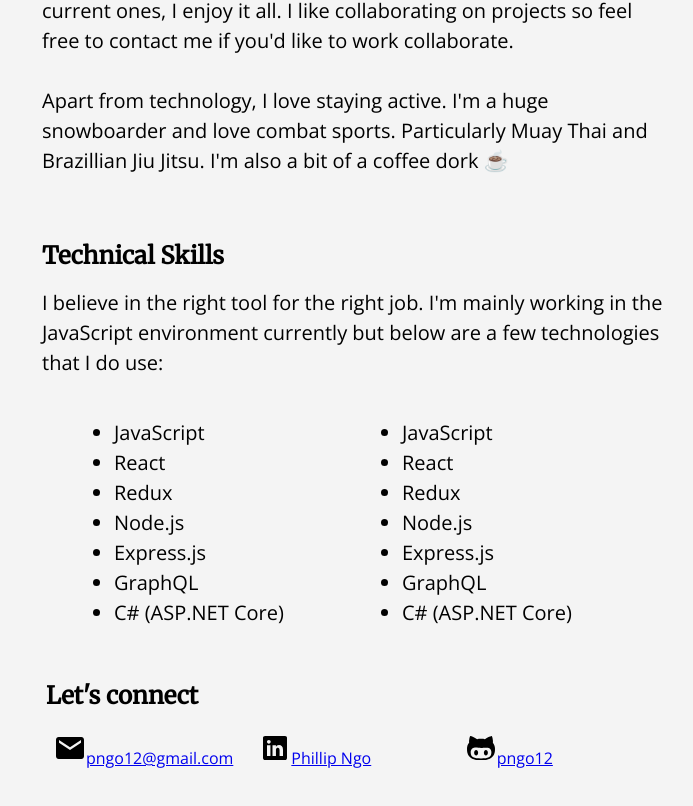
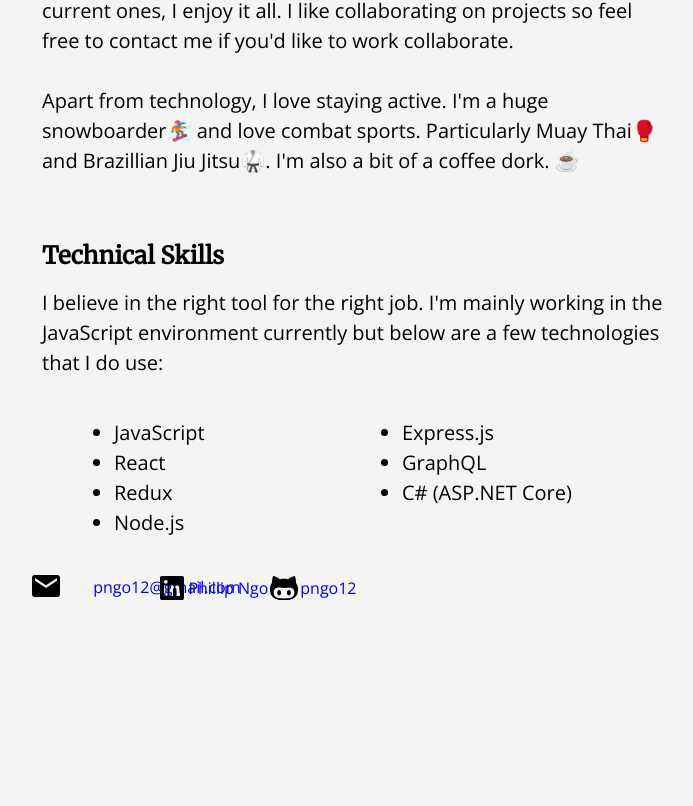
Before and after one commit to pngo12/personal-site, a React (Create React App) app: page / in a window 1280 px wide. Shown: the part 811-1617 px from the top of the page, without its empty margins (294-987 px from the left). After the commit the page ends 1481 px from the top, so only its background shows below. Built offline with nearby package versions, Linux system fonts and the light colour scheme.

Commit message:
changed skills column

```diff
--- a/src/App.css
+++ b/src/App.css
@@ -12,6 +12,7 @@
 
 a {
     font-family: 'Open Sans', sans-serif;
+    text-decoration: none;
 }
 
 li {
--- a/src/App.js
+++ b/src/App.js
@@ -6,7 +6,8 @@
 
 class App extends Component {
   render() {
-    const skills =['JavaScript', 'React', 'Redux', 'Node.js', 'Express.js', 'GraphQL', 'C# (ASP.NET Core)'];
+    const columnOne =['JavaScript', 'React', 'Redux', 'Node.js'];
+    const columnTwo = ['Express.js', 'GraphQL', 'C# (ASP.NET Core)']
     return (
         <div className="App">
           <div className="flex flex-column items-center">
@@ -21,15 +22,16 @@
                 I was a full-time analyst at a SAAS company before deciding to change career paths.
                 I'm always trying to be a better developer. Whether it's learning new technologies or mastering current ones,
                 I enjoy it all. I like collaborating on projects so feel free to contact me if you'd like to work collaborate."
-                text2="Apart from technology, I love staying active. I'm a huge snowboarder and love combat sports. Particularly Muay Thai and Brazillian Jiu Jitsu.
-                I'm also a bit of a coffee dork ☕️"
+                text2="Apart from technology, I love staying active. I'm a huge snowboarder🏂 and love combat sports. Particularly Muay Thai🥊 and Brazillian Jiu Jitsu🥋.
+                I'm also a bit of a coffee dork. ☕️"
               />
             </div>
           <div className="w-50 pl3 pv2-ns">
               <Skills
               title="Technical Skills"
               text="I believe in the right tool for the right job. I'm mainly working in the JavaScript environment currently but below are a few technologies that I do use:"
-              bullets={skills}
+              columnOne={columnOne}
+              columnTwo={columnTwo}
               />
             </div>
             <div className="w-50 pa1 pb5">
--- a/src/components/About.js
+++ b/src/components/About.js
@@ -2,8 +2,8 @@
 
 const About = props => {
     return (
-        <div class="pa3 pa5-ns">
-            <p class="f4 lh-copy measure">
+        <div className="pa3 pa5-ns">
+            <p className="f4 lh-copy measure">
                 {props.text}
             </p>
         </div>
--- a/src/components/Contact.js
+++ b/src/components/Contact.js
@@ -2,23 +2,51 @@
 
 const Contact = props => {
     return (
-        <div className="mw9 center">
-            <div className="cf pl3 pv2-ns">
-                <h1 className="f3 f2-m lh-solid"> {props.title} </h1>
-                <div className="fl w-100 w-third-ns pa2">
-                    <ion-icon size="large" name="mail"></ion-icon>
-                    <a href="mailto:pngo12.com">{props.email}</a>
+        <div className="flex flex-wrap items-center">
+
+            <div className="w-10 pa-2">
+                <ion-icon size="large" name="mail"></ion-icon>
                 </div>
-                <div className="fl w-100 w-third-ns pa2">
-                    <ion-icon size="large" name="logo-linkedin"></ion-icon>
-                    <a href="https://linkedin.com/in/phillip-ngo12">{props.linkedIn}</a>
+            <div className="w-10 pa-2">
+                <a href="mailto:pngo12@gmail.com">{props.email}</a>
                 </div>
-                <div className="fl w-100 w-third-ns pa2">
-                    <ion-icon size="large" name="logo-octocat"></ion-icon>
-                    <a href="https://github.com/pngo12">{props.github}</a>
-                </div>
-            </div>
+
+            <ion-icon size="large" name="logo-linkedin"></ion-icon>
+            <a href="https:linkedin.com/in/phillip-ngo12">{props.linkedIn}</a>
+
+            <ion-icon size="large" name="logo-octocat"></ion-icon>
+            <a href="https:github.com/pngo12">{props.github}</a>
+
         </div>
+
+
+        // <div className="mw9 center">
+        //     <div className="cf pl3 pv2-ns">
+        //         <h1 className="f3 f2-m lh-solid"> {props.title} </h1>
+
+        //         <div className="vert-align">
+        //             <div className="fl w-100 w-third-ns pa2">
+        //                 <a href="mailto:pngo12@gmail.com">
+        //                     <ion-icon size="large" name="mail"></ion-icon>
+        //                     <span>{props.email}</span>
+        //                 </a>
+        //             </div>
+        //             <div className="fl w-100 w-third-ns pa2">
+        //                 <a href="https://linkedin.com/in/phillip-ngo12">
+        //                     <ion-icon size="large" name="logo-linkedin"></ion-icon>
+        //                     <span>{props.linkedIn}</span>
+        //                 </a>
+        //             </div>
+        //             <div className="fl w-100 w-third-ns pa2">
+        //                 <a href="https://github.com/pngo12">
+        //                     <ion-icon size="large" name="logo-octocat"></ion-icon>
+        //                     <span>{props.github}</span>
+        //                 </a>
+        //             </div>
+
+        //         </div>
+        //     </div>
+        // </div>
     );
 }
 
--- a/src/components/Skills.js
+++ b/src/components/Skills.js
@@ -1,9 +1,13 @@
 import React from 'react';
 
 const Skills = props => {
-    const bullets = props.bullets
-    const skillsList = bullets.map(skill =>
-        <li>{skill}</li>
+    const columnOne = props.columnOne;
+    const columnTwo = props.columnTwo;
+    const skillsColumnOne = columnOne.map((skill, i) =>
+        <li key={i}>{skill}</li>
+    );
+    const skillsColumnTwo = columnTwo.map((skill, i) =>
+        <li key={i}>{skill}</li>
     );
     return (
         <div>
@@ -11,16 +15,16 @@
             <p className="f4 lh-copy">
                 {props.text}
             </p>
-            <div class="mw9 center ph3-ns">
-                <div class="cf ph2-ns">
-                    <div class="fl w-50-ns ph2">
+            <div className="mw9 center ph3-ns">
+                <div className="cf ph2-ns">
+                    <div className="fl w-50-ns ph2">
                         <ul className="f4 lh-copy">
-                            {skillsList}
+                            {skillsColumnOne}
                         </ul>
                     </div>
-                    <div class="fl w-50-ns ph2">
+                    <div className="fl w-50-ns ph2">
                         <ul className="f4 lh-copy">
-                            {skillsList}
+                            {skillsColumnTwo}
                         </ul>
                     </div>
                 </div>
```
